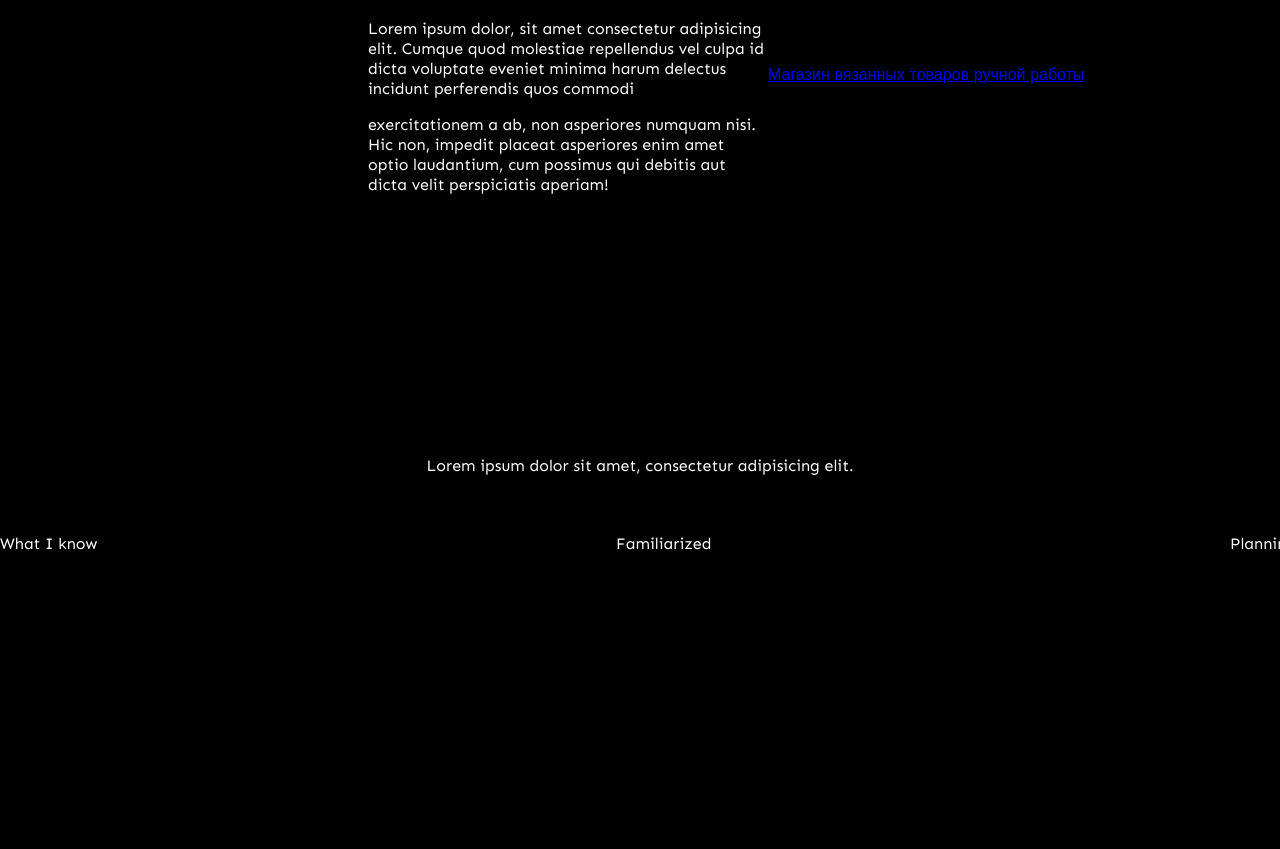
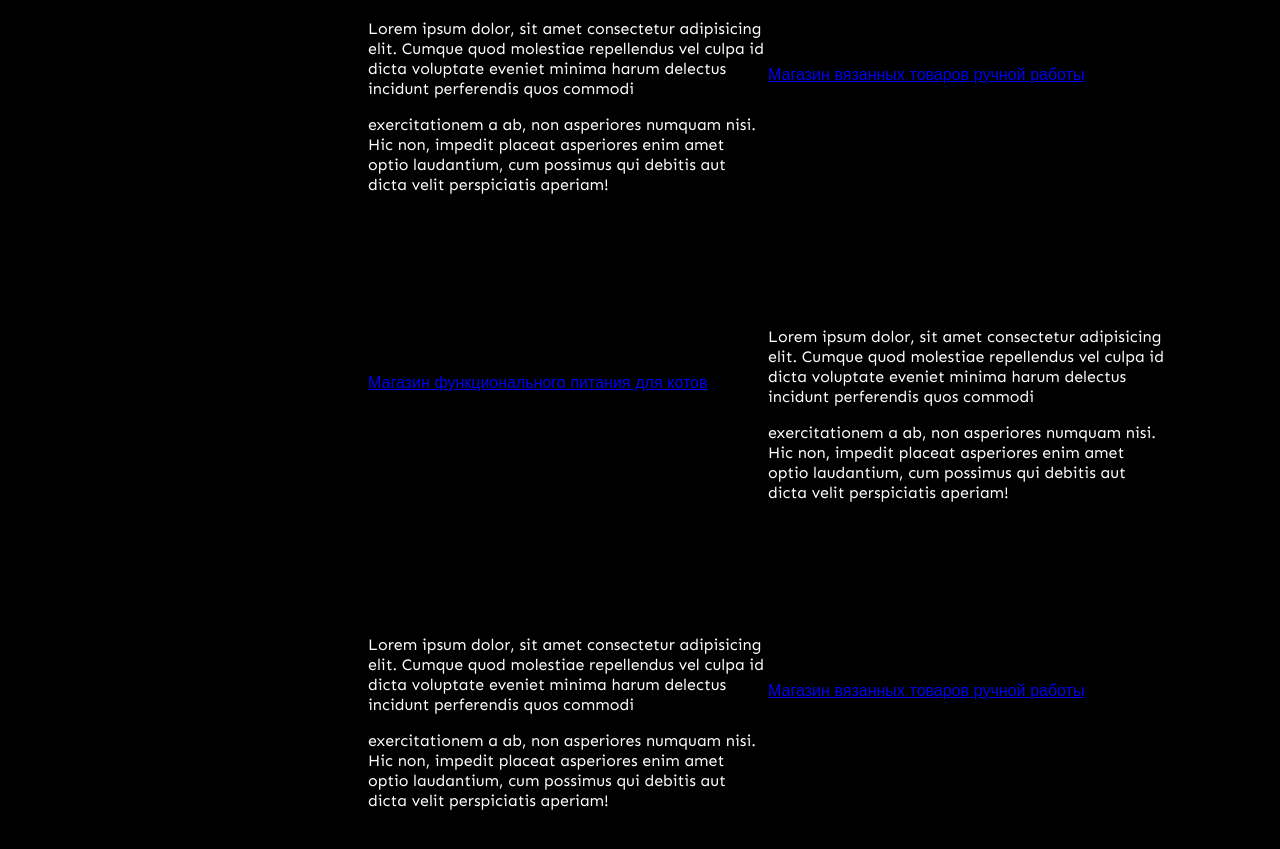
Before and after one commit to orangeBisquit/portfolio, a plain HTML site: page index.html in a window 1280 px wide. Shown: the part 1372-2221 px from the top of the page. Before the commit the page ends 1926 px from the top, so only its background shows below. Drawn offline with Linux system fonts and the light colour scheme; files whose address does not match are found by name.

Commit message:
Update index.html

```diff
--- a/index.html
+++ b/index.html
@@ -43,6 +43,7 @@
       <div class="container">
         <div class="portfolio__heading">Portfolio</div>
         <div id="app" class="card__container">
+          <!-- CAT ENERGY -->
           <div class="portfolio__item">
             <a href="#">
               <card data-image="img/cat-energy-desktop.png">
@@ -64,6 +65,7 @@
               </div>
             </div>
           </div>
+          <!-- MISHKA -->
           <div class="portfolio__item">
             <div class="portfolio__info-wrapper">
               <div class="portfolio__info">
@@ -79,6 +81,49 @@
             </div>
             <a href="#">
               <card data-image="img/mishka-desktop.png">
+                <h1 class="card__header" slot="card__header">Mishka</h1>
+                <p class="card__content" slot="card__content">Магазин вязанных товаров ручной работы</p>
+              </card>
+            </a>
+          </div>
+          <!-- DEVICE -->
+          <div class="portfolio__item">
+            <a href="#">
+              <card data-image="img/device-desktop.png">
+                <h1 class="card__header" slot="card__header">Cat Energy</h1>
+                <p class="card__content" slot="card__content">Магазин функционального питания для котов
+                </p>
+              </card>
+            </a>
+            <div class="portfolio__info-wrapper">
+              <div class="portfolio__info">
+                <p class="portfolio__descr">Lorem ipsum dolor, sit amet consectetur adipisicing elit. Cumque quod
+                  molestiae
+                  repellendus vel culpa id dicta voluptate
+                  eveniet minima harum delectus incidunt perferendis quos commodi</p>
+
+                <p class="portfolio__descr">exercitationem a ab, non asperiores numquam nisi. Hic non, impedit placeat
+                  asperiores enim amet optio
+                  laudantium, cum possimus qui debitis aut dicta velit perspiciatis aperiam!</p>
+              </div>
+            </div>
+          </div>
+          <!-- GLLACY -->
+          <div class="portfolio__item">
+            <div class="portfolio__info-wrapper">
+              <div class="portfolio__info">
+                <p class="portfolio__descr">Lorem ipsum dolor, sit amet consectetur adipisicing elit. Cumque quod
+                  molestiae
+                  repellendus vel culpa id dicta voluptate
+                  eveniet minima harum delectus incidunt perferendis quos commodi</p>
+
+                <p class="portfolio__descr">exercitationem a ab, non asperiores numquam nisi. Hic non, impedit placeat
+                  asperiores enim amet optio
+                  laudantium, cum possimus qui debitis aut dicta velit perspiciatis aperiam!</p>
+              </div>
+            </div>
+            <a href="#">
+              <card data-image="img/gllacy-desktop.png">
                 <h1 class="card__header" slot="card__header">Mishka</h1>
                 <p class="card__content" slot="card__content">Магазин вязанных товаров ручной работы</p>
               </card>
```
